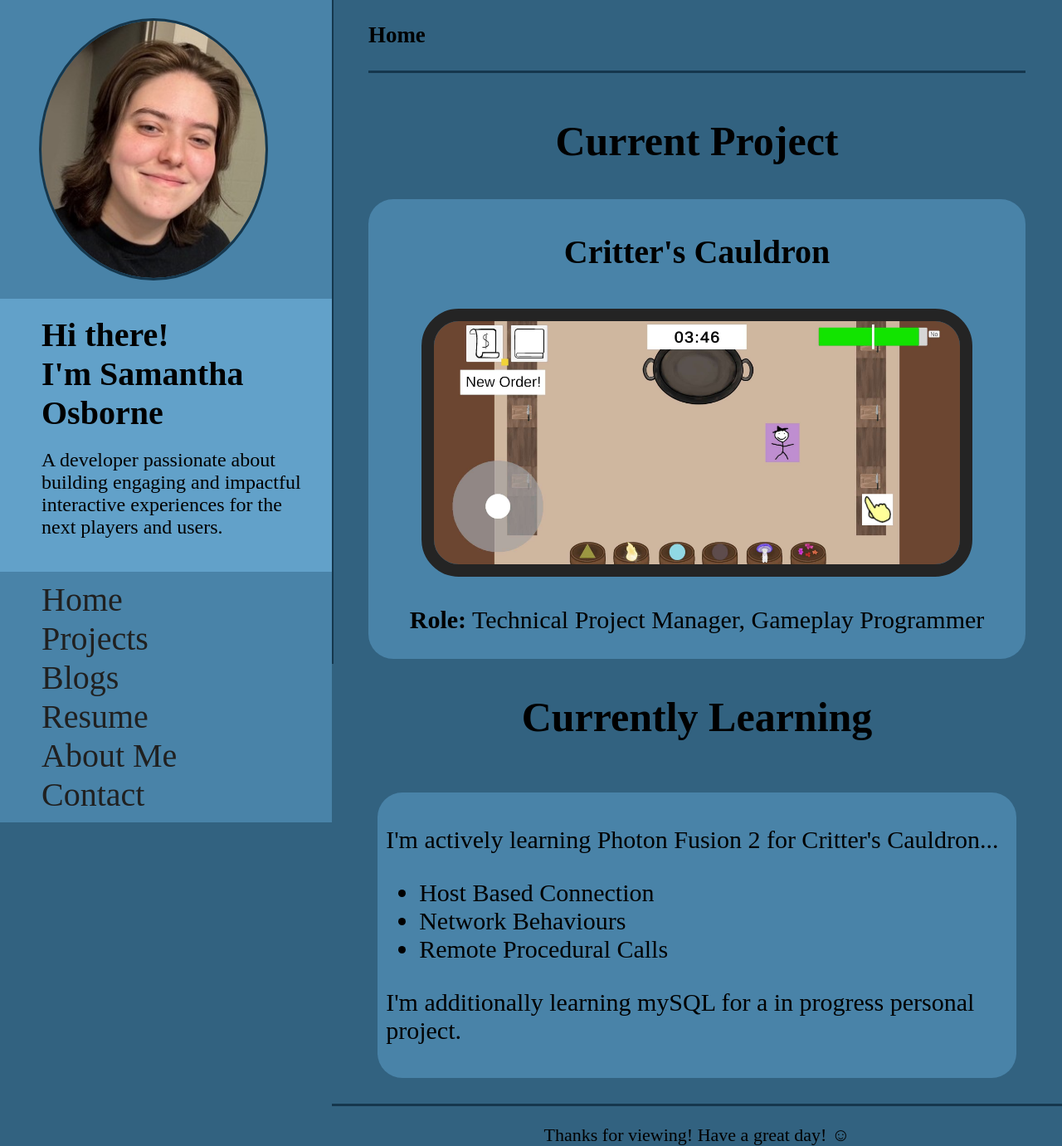
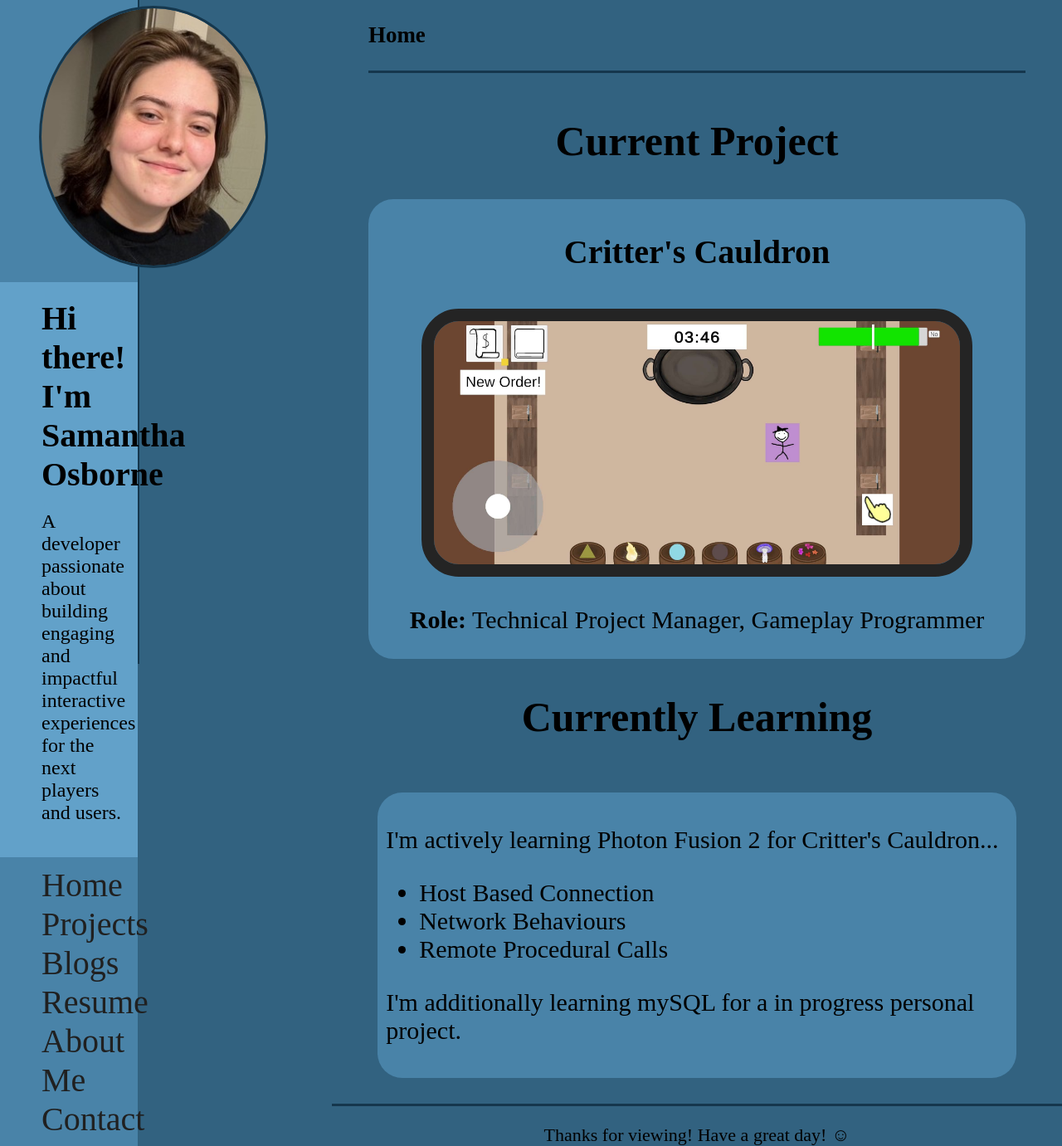
Before and after one commit to samosbo/Portfolio, a web app: page / in a window 1280 px wide. Shown: the top 1381 px of the page at 83% size. Run offline with its HTML, style and script files only (its server is not run), Linux system fonts and the light colour scheme; data that the repository does not hold is empty.

Commit message:
More control on sidebar

```diff
--- a/CSS/portfolioHome.css
+++ b/CSS/portfolioHome.css
@@ -14,7 +14,7 @@ body
 /*==== SIDEBAR ====*/
 .sidebar{
     position:fixed;
-    width:400px;
+    width:13%;
     height:100dvh;
     grid-area: sidebar;
     display:flex;
@@ -31,7 +31,7 @@ header
     display:flex;
     flex-direction:column;
     background-color: #4983A8;
-    padding: 25px 25px 25px 50px;
+    padding: 10px 10px 20px 50px;
 }
 
 header img{
```
